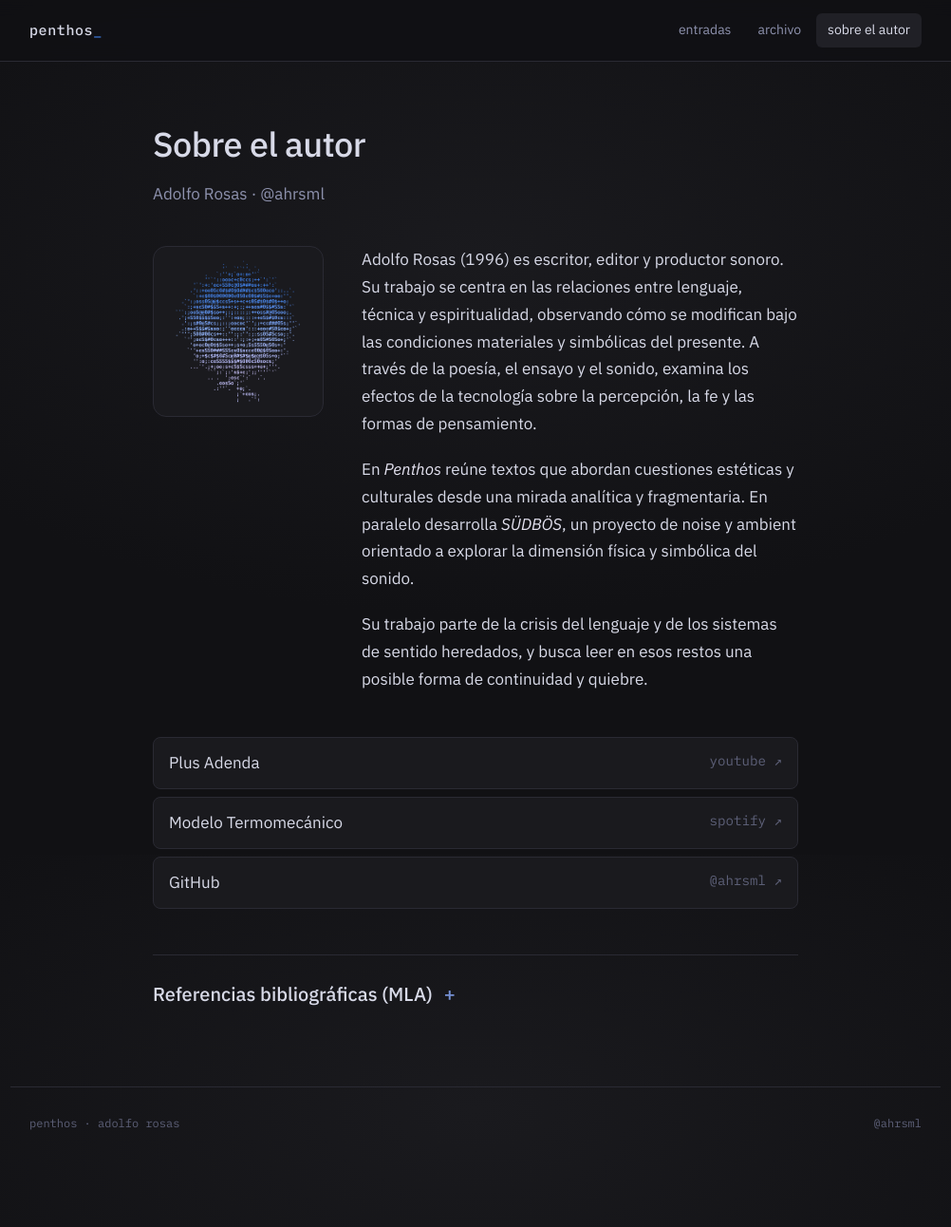
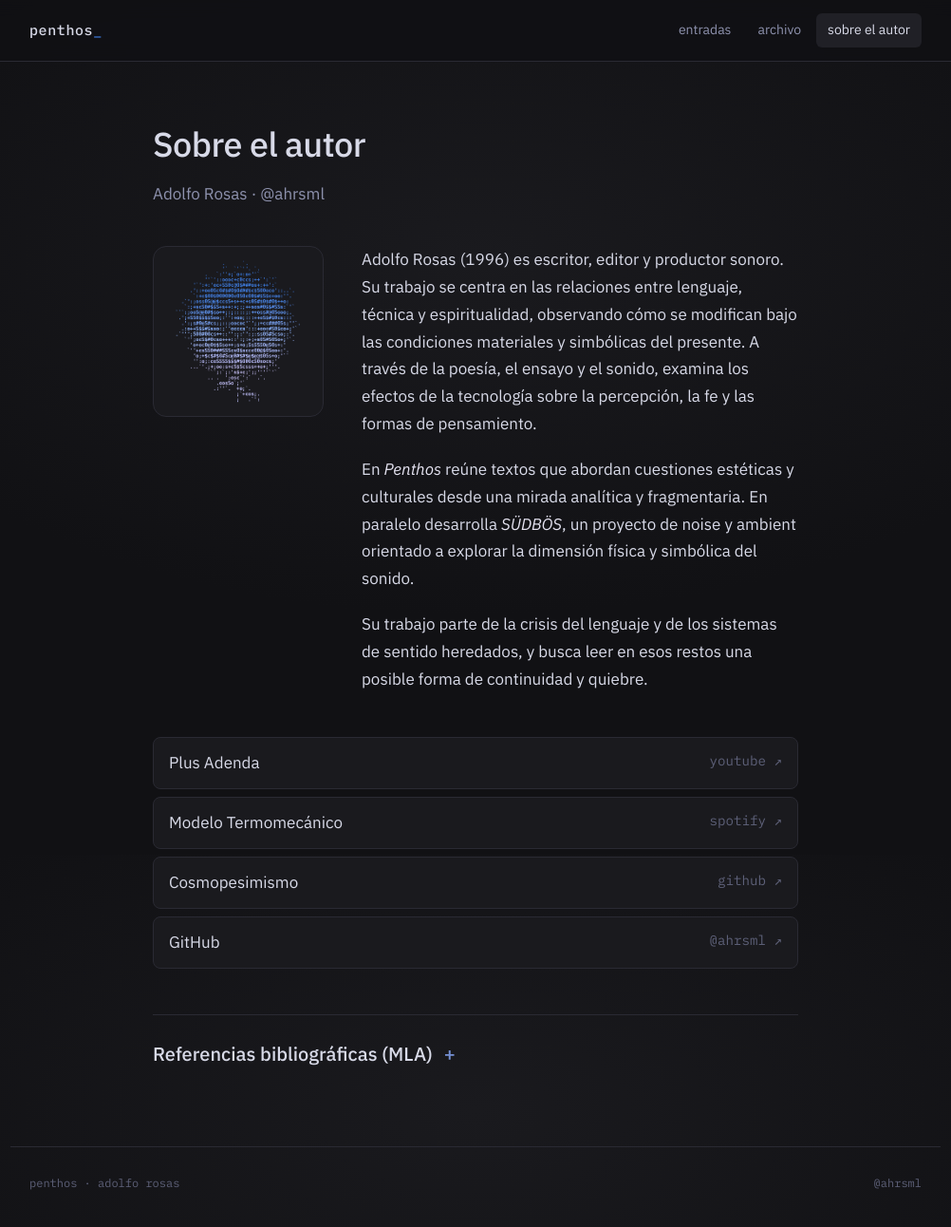
Before and after one commit to penthosblog/penthosblog.github.io, a Jekyll site: the page built from sobre.md, in a window 1280 px wide and 1296 px high. Shown: the top 1292 px of the window at 95% size, without its empty margins (139-1141 px from the left). Built offline with Jekyll 4.4.1, drawn with Linux system fonts in a browser that asks for light colours.

Commit message:
Añade enlace a Cosmopesimismo en Sobre

```diff
--- a/_layouts/sobre.html
+++ b/_layouts/sobre.html
@@ -11,6 +11,7 @@ layout: default
   <ul class="links">
     <li><a href="https://www.youtube.com/@plusadenda" target="_blank" rel="noopener">Plus Adenda <small>youtube ↗</small></a></li>
     <li><a href="https://open.spotify.com/intl-es/album/6X4Yn9JkprzrAJ4TkT6QO9" target="_blank" rel="noopener">Modelo Termomecánico <small>spotify ↗</small></a></li>
+    <li><a href="https://github.com/ahrsml/COSMOPESIMISMO" target="_blank" rel="noopener">Cosmopesimismo <small>github ↗</small></a></li>
     <li><a href="https://github.com/ahrsml" target="_blank" rel="noopener">GitHub <small>@ahrsml ↗</small></a></li>
   </ul>
   <details class="bib">
```
